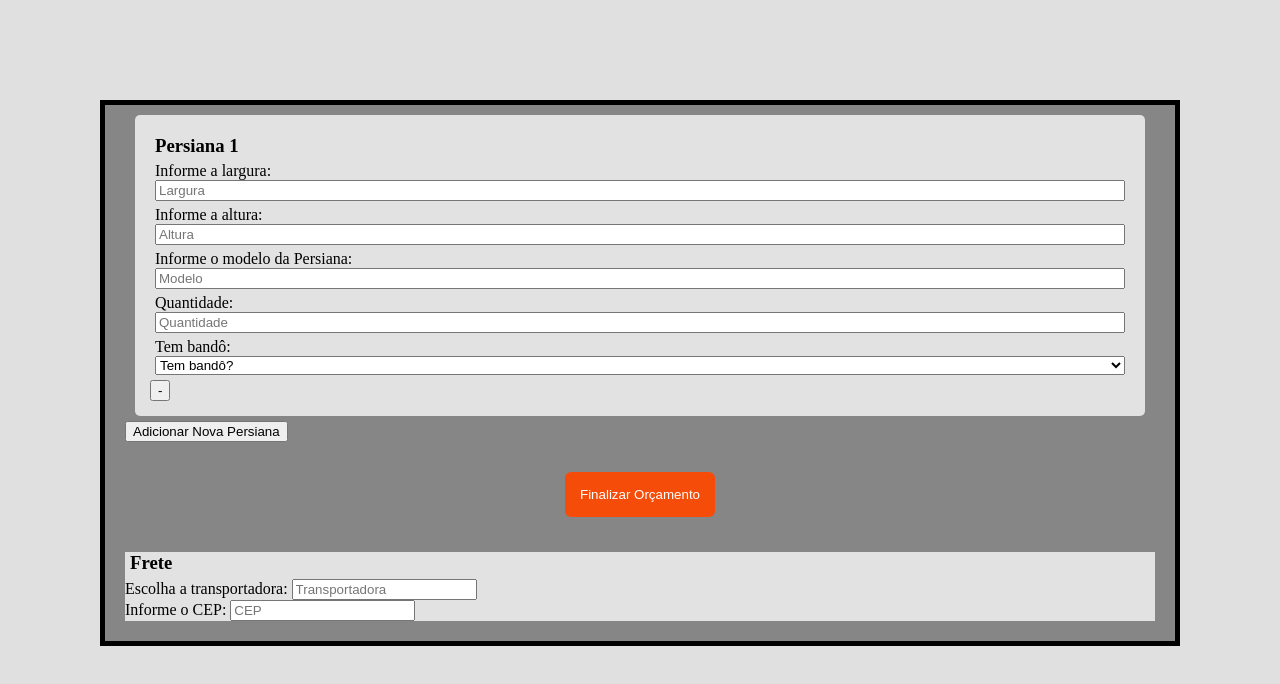
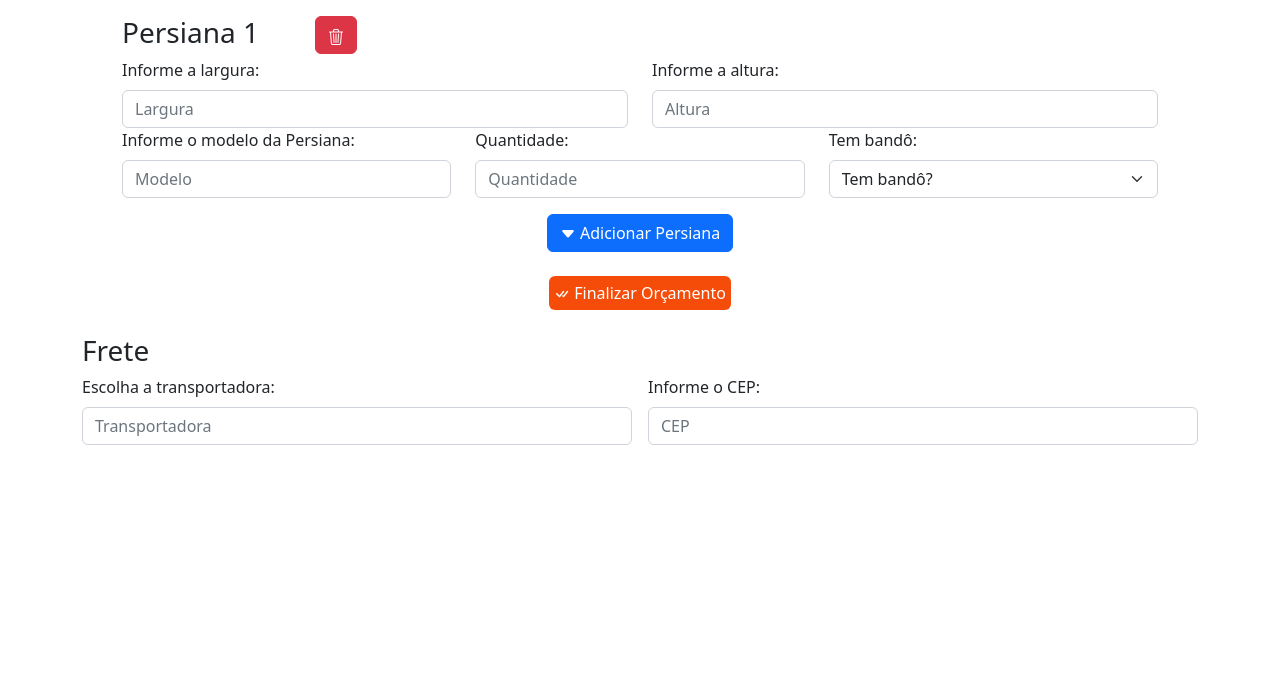
Before and after one commit to ViniciusCJ/orcamento_persiana, a website: page index.html in a window 1280 px wide. Drawn offline with nearby package versions, Linux system fonts and the light colour scheme.

Commit message:
estiliação da pagina + valor total

```diff
--- a/index.css
+++ b/index.css
@@ -1,62 +1,16 @@
-html{
-    background: #E0E0E0 ;
-}
-
-body {
-    margin: 100px;
-    background-color: #868686;
-    padding: 0 20px 20px 20px;
-    border: 5px solid black;
-}
-
-h3{
-   padding: 0px;
-   margin: 5px;
-}
-
-.containerPersiana{
-    background-color: #E2E2E2 ;
-    padding: 15px;
-    margin: 10px;
-    margin-bottom: 5px;
-    border-radius: 5px;
-    display: flexbox;
-}
-
-.finalizarOrcamento{
-    padding: 30px;
-    text-align: center;
-    font-size: 10px;
-    border-radius: 4px;
-    transition-duration: 0.4s;
-}
-
-.formularioFrete{
-    background-color: #E2E2E2;
-
-}
-
-.btn-finalizarOrcamento{
+.btn-btn-finalizarOrcamento{
     border-radius: 6px;
     border: none;
-    padding: 15px;
+    padding: 5px;
     transition-duration: 0.4s;
     background-color: #F54D09 ;
     color: white;
 }
 
-.btn-finalizarOrcamento:hover{
+.btn-btn-finalizarOrcamento:hover{
     background-color: white ;
     color: black;
+    border-color: #F54D09;
+    border-width: medium;
+    border-style: solid;
 }
-
-.input{
-    margin: 5px;
-    display: grid;
-
-}
-
-#persianaContainer{
-    margin: 0px;
-    padding: 0px;
-}
--- a/index.html
+++ b/index.html
@@ -3,23 +3,36 @@
     <head>
         <meta charset="utf-8">
         <meta name="viewport" content="width=device-width, initial-scale=1">
-        <!--<link href="https://cdn.jsdelivr.net/npm/bootstrap@5.2.0/dist/css/bootstrap.min.css" rel="stylesheet" integrity="sha384-gH2yIJqKdNHPEq0n4Mqa/HGKIhSkIHeL5AyhkYV8i59U5AR6csBvApHHNl/vI1Bx" crossorigin="anonymous">-->
+        <link href="https://cdn.jsdelivr.net/npm/bootstrap@5.2.0/dist/css/bootstrap.min.css" rel="stylesheet" integrity="sha384-gH2yIJqKdNHPEq0n4Mqa/HGKIhSkIHeL5AyhkYV8i59U5AR6csBvApHHNl/vI1Bx" crossorigin="anonymous">
         <link href="./index.css" rel="stylesheet">
         <title>Orçamento Persiana</title>
     </head>
 
     <body onload="adicionarPersiana()">
         <main>
-            <div class=formularioPersiana>
+            <div class="container">
                 <div id="persianaContainer"></div>
-                <button class="btn btn-adicionarPersiana" id="btn-adicionarPersiana" type="button" onclick="adicionarPersiana('persianaContainer')">Adicionar Nova Persiana</button>
+                <div class="text-center">
+                    <button class="btn btn-primary "id="btn-adicionarPersiana" type="button" onclick="adicionarPersiana('persianaContainer')">
+                        <svg xmlns="http://www.w3.org/2000/svg" width="16" height="16" fill="currentColor" class="bi bi-caret-down-fill" viewBox="0 0 16 16">
+                            <path d="M7.247 11.14 2.451 5.658C1.885 5.013 2.345 4 3.204 4h9.592a1 1 0 0 1 .753 1.659l-4.796 5.48a1 1 0 0 1-1.506 0z"/>
+                        </svg>
+                        Adicionar Persiana
+                    </button>
+                </div>
             </div>
 
-            <div class="finalizarOrcamento">
-                <button class="btn-finalizarOrcamento" id="btn-finalizarOrcamento" type="button" onclick="armazenarInput(quantidade)">Finalizar Orçamento</button>
+            <div class="container">
+                <div class="text-center m-3 p-2">
+                    <button class="btn-btn-finalizarOrcamento" id="btn-finalizarOrcamento" type="button" onclick="armazenarInput(quantidade)"><svg xmlns="http://www.w3.org/2000/svg" width="16" height="16" fill="currentColor" class="bi bi-check-all" viewBox="0 0 16 16">
+                        <path d="M8.97 4.97a.75.75 0 0 1 1.07 1.05l-3.99 4.99a.75.75 0 0 1-1.08.02L2.324 8.384a.75.75 0 1 1 1.06-1.06l2.094 2.093L8.95 4.992a.252.252 0 0 1 .02-.022zm-.92 5.14.92.92a.75.75 0 0 0 1.079-.02l3.992-4.99a.75.75 0 1 0-1.091-1.028L9.477 9.417l-.485-.486-.943 1.179z"/>
+                    </svg> Finalizar Orçamento
+
+                    </button>
+                </div>
             </div>
 
-            <div class="formularioFrete">
+            <div class="container">
                 <form class="formulario" id="formFrete">
                     <h3>Frete</h3>
                     <div class="row g-3">
@@ -35,6 +48,10 @@
                 </form>
 
             </div>
+
+            <div class="container">
+                <div class="text-center fs-2" id="txtValorTotal"></div>
+            </div>
             <script src="index.js"></script>
         </main>
     </body>
--- a/index.js
+++ b/index.js
@@ -6,8 +6,11 @@ function calcularOrcamento(largura,altura,qtdPersiana){
     const valorPersiana = 89.90
     const metroQuadrado = largura * altura
 
-    const precoPersiana = (metroQuadrado * valorPersiana) * qtdPersiana
-    return(precoPersiana)
+    const precoPersiana = ((metroQuadrado * valorPersiana) * qtdPersiana)
+    const roundPrecoPersiana = +(precoPersiana.toFixed(2))
+
+    console.log("O valor arredondado é:" + roundPrecoPersiana)
+    return(roundPrecoPersiana)
 }
 
 //declarando variavel quantidade, para mostrar no titulo e nos ID
@@ -17,29 +20,34 @@ function adicionarPersiana() {
     quantidade ++
 
     let element = document.getElementById ('persianaContainer').innerHTML +=(`
-    <div class="containerPersiana" id="persianaContainer${quantidade}">
-        <form class="formulario" id="formOrcamento">
-            <h3>Persiana ${quantidade}</h3>
-            <div class="input" id="largura">
+    <div class="container" id="persianaContainer${quantidade}">
+        <form class="row m-3 .bg-light.bg-gradient" id="formOrcamento">
+            <h3 class="col-2">Persiana ${quantidade}</h3>
+            <div class="container col-sm-6 mx-3">
+                <button class="btn btn-danger" type="button" onclick="deletarOrcamento()" id="botaoDeletar"><svg xmlns="http://www.w3.org/2000/svg" width="16" height="16" fill="currentColor" class="bi bi-trash3" viewBox="0 0 16 16">
+                <path d="M6.5 1h3a.5.5 0 0 1 .5.5v1H6v-1a.5.5 0 0 1 .5-.5ZM11 2.5v-1A1.5 1.5 0 0 0 9.5 0h-3A1.5 1.5 0 0 0 5 1.5v1H2.506a.58.58 0 0 0-.01 0H1.5a.5.5 0 0 0 0 1h.538l.853 10.66A2 2 0 0 0 4.885 16h6.23a2 2 0 0 0 1.994-1.84l.853-10.66h.538a.5.5 0 0 0 0-1h-.995a.59.59 0 0 0-.01 0H11Zm1.958 1-.846 10.58a1 1 0 0 1-.997.92h-6.23a1 1 0 0 1-.997-.92L3.042 3.5h9.916Zm-7.487 1a.5.5 0 0 1 .528.47l.5 8.5a.5.5 0 0 1-.998.06L5 5.03a.5.5 0 0 1 .47-.53Zm5.058 0a.5.5 0 0 1 .47.53l-.5 8.5a.5.5 0 1 1-.998-.06l.5-8.5a.5.5 0 0 1 .528-.47ZM8 4.5a.5.5 0 0 1 .5.5v8.5a.5.5 0 0 1-1 0V5a.5.5 0 0 1 .5-.5Z"/>
+              </svg></button>
+            </div>
+            <div class="col-6" id="largura">
                 <label class="form-label" for="largura">Informe a largura:</label>
                 <input type="Number" class="form-control" placeholder="Largura" id="larguraPersiana${quantidade}" aria-label="larguraPersiana">
             </div>
-            <div class="input" id="altura">
+            <div class="col-6" id="altura">
                 <label class="form-label" for="altura">Informe a altura:</label>
                 <input type="Number" class="form-control" placeholder="Altura" id ="alturaPersiana${quantidade}" aria-label="alturaPersiana">
             </div>
 
-            <div class="input" id="modeloPersiana">
+            <div class="col-sm-4" id="modeloPersiana">
                 <label class="form-label" for="modelo">Informe o modelo da Persiana:</label>
                 <input type="text" class="form-control" placeholder="Modelo" id ="modeloPersiana${quantidade}" aria-label="modeloPersiana">
             </div>
 
-            <div class="input" id="quantidadePersiana">
+            <div class="col-sm-4" id="quantidadePersiana">
                 <label class="form-label" for="quantidade">Quantidade:</label>
                 <input type="Number" class="form-control" placeholder="Quantidade" id ="quantidadePersiana${quantidade}" aria-label="quantidadePersiana">
             </div>
 
-            <div class="input" id="bando">
+            <div class="col-sm-4" id="bando">
                 <label class="form-label" for="bando">Tem bandô:</label>
                 <select class="form-select" aria-label="bando">
                     <option selected>Tem bandô?</option>
@@ -48,14 +56,13 @@ function adicionarPersiana() {
                 </select>
             </div>
 
-            <div>
-                <button class="btn btn-primaria" type="button" onclick="deletarOrcamento()" id="botaoDeletar">-</button>
-            </div>
+
 
         </form>
     </div>`);
 
 };
+
 var valorTotal = 0
 function armazenarInput(quantidade){
     for(i = 1;i<=quantidade;i++){
@@ -67,9 +74,11 @@ function armazenarInput(quantidade){
         console.log(`Persiana Vertical Translucida Nuance \n \nCor: - \nQuantidade: ${qtdPersiana} \nLado da Cordinha: -
         \nBandô: Sim \n\nLargura: ${largura} \nAltura: ${altura} \n\nValor: ${valor} \n--------`)
 
-       valorTotal = valorTotal + valor
+        console.log(`O valor da persiana ${i} é de: R$ ${valor}`)
+        valorTotal = valorTotal + valor
     }
-    console.log(`Valor Total: ${valorTotal}`)
+    const roundValorTotal = +(valorTotal.toFixed(2))
+    const element = document.getElementById('txtValorTotal').innerHTML=(`Valor Total: R$ ${roundValorTotal}`)
 }
 
 function deletarOrcamento (){
--- /dev/null
+++ b/package.json
@@ -0,0 +1,5 @@
+{
+  "dependencies": {
+    "bootstrap-icons": "^1.9.1"
+  }
+}
```
Also changed, not shown: 1 other file.
